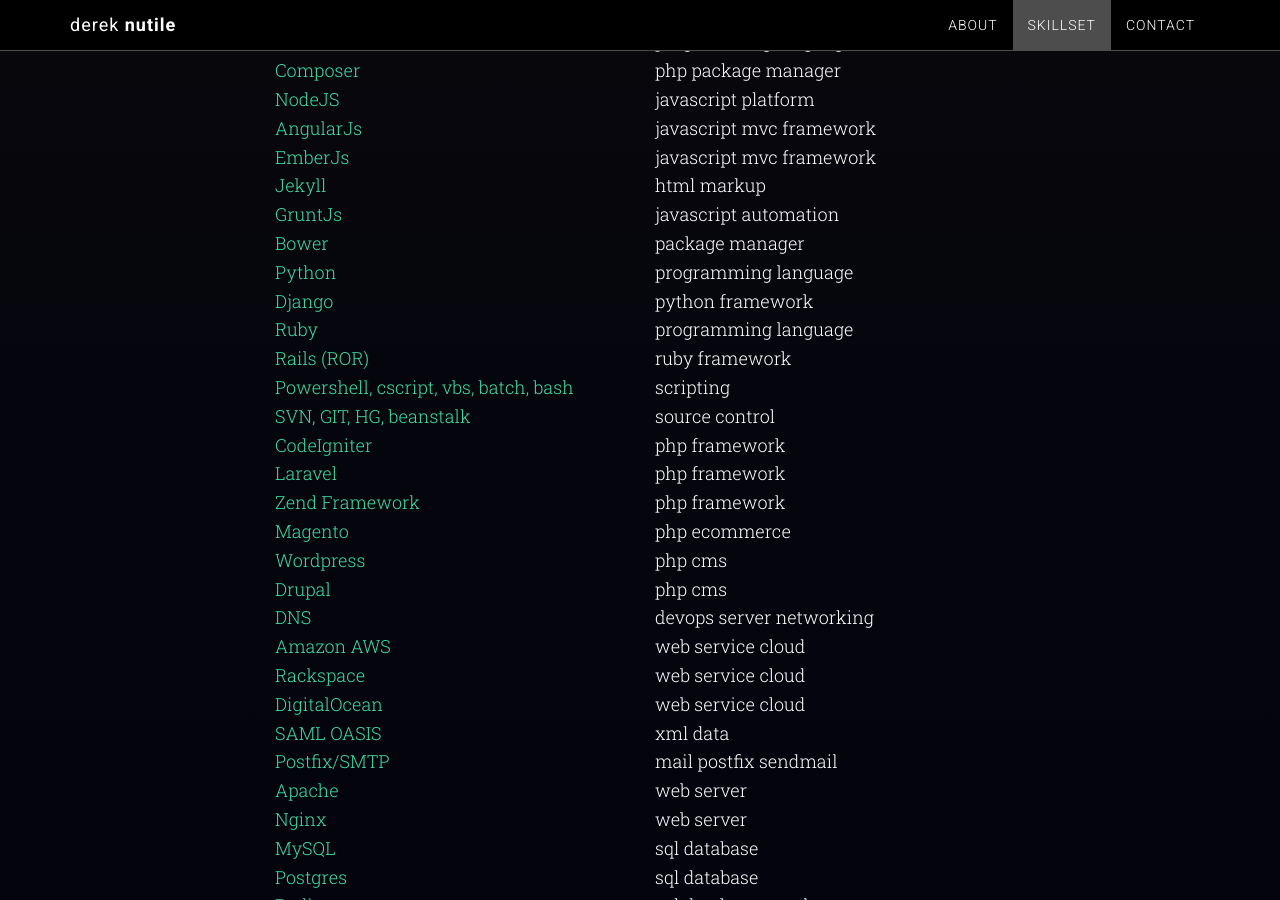
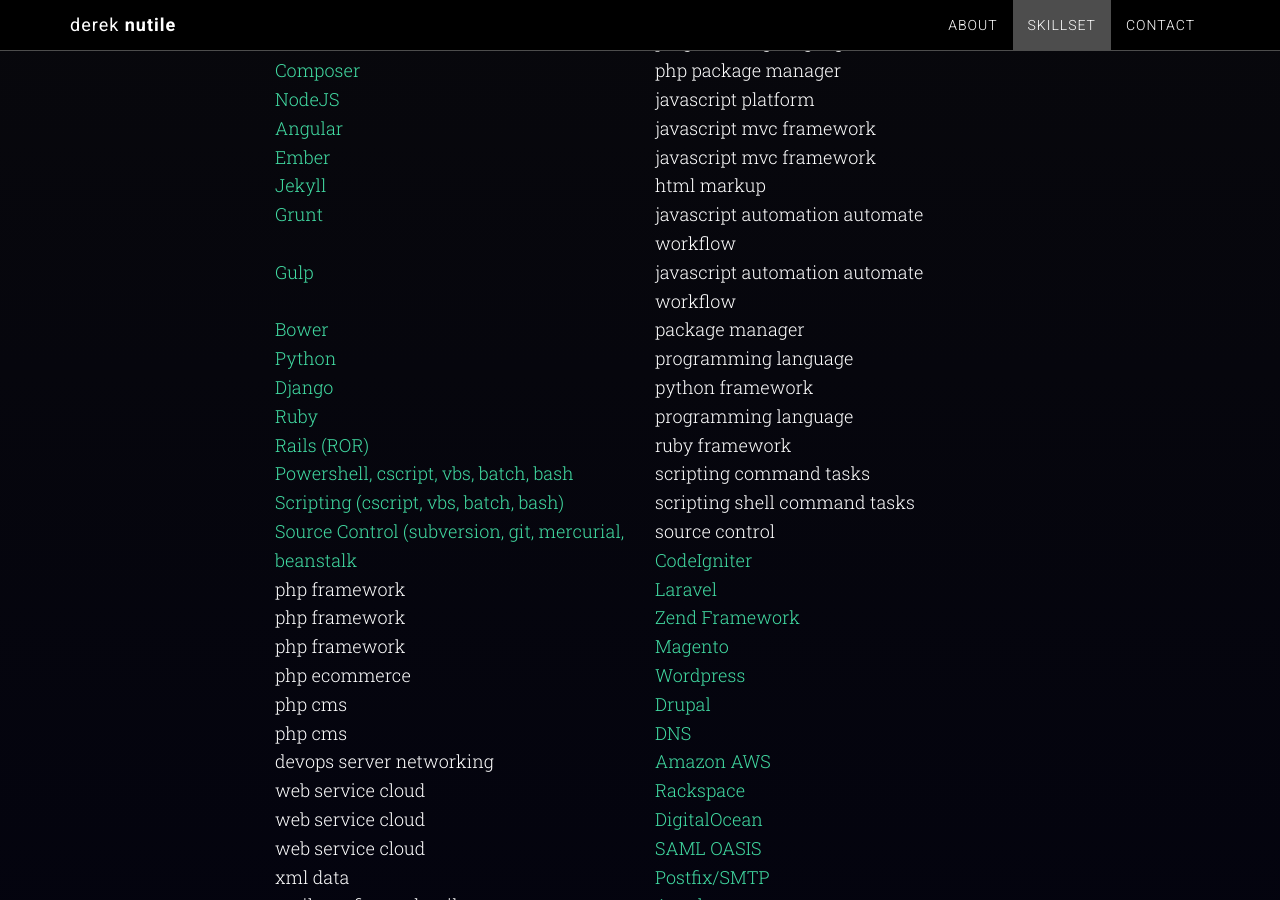
Before and after one commit to dereknutile/dereknutile.github.io, a Jekyll site: the page built from index.html, in a window 1280 px wide and 900 px high, scrolled down 2322 px. Built offline with Jekyll 4.4.1, drawn with Linux system fonts in a browser that asks for light colours; some of the changed text lies outside the part shown.

Commit message:
Updates expertise data.

```diff
--- a/_data/expertise.yml
+++ b/_data/expertise.yml
@@ -1,6 +1,6 @@
 
 - url: "http://www.w3.org/"
-  title: "HTML, CSS, Javascript"
+  title: "Web Development (html, css, Javascript)"
   category: "web development"
 
 - url: "http://jquery.com/"
@@ -28,11 +28,11 @@
   category: "javascript platform"
 
 - url: "https://angularjs.org/"
-  title: "AngularJs"
+  title: "Angular"
   category: "javascript mvc framework"
 
 - url: "http://emberjs.com/"
-  title: "EmberJs"
+  title: "Ember"
   category: "javascript mvc framework"
 
 - url: "http://jekyllrb.com/"
@@ -40,8 +40,12 @@
   category: "html markup"
 
 - url: "http://gruntjs.com/"
-  title: "GruntJs"
-  category: "javascript automation"
+  title: "Grunt"
+  category: "javascript automation automate workflow"
+
+- url: "http://gulpjs.com/"
+  title: "Gulp"
+  category: "javascript automation automate workflow"
 
 - url: "http://bower.io/"
   title: "Bower"
@@ -63,12 +67,16 @@
   title: "Rails (ROR)"
   category: "ruby framework"
 
-- url: ""
+- url: "https://msdn.microsoft.com/en-us/powershell"
   title: "Powershell, cscript, vbs, batch, bash"
-  category: "scripting"
+  category: "scripting command tasks"
 
-- url: ""
-  title: "SVN, GIT, HG, beanstalk"
+- url: "https://en.wikipedia.org/wiki/Scripting_language"
+  title: "Scripting (cscript, vbs, batch, bash)"
+  category: "scripting shell command tasks"
+
+- url: "https://en.wikipedia.org/wiki/Version_control"
+  title: "Source Control (subversion, git, mercurial, beanstalk"
   category: "source control"
 
 - url: "http://ellislab.com/codeigniter"
@@ -95,7 +103,7 @@
   title: "Drupal"
   category: "php cms"
 
-- url: ""
+- url: "https://en.wikipedia.org/wiki/Domain_Name_System"
   title: "DNS"
   category: "devops server networking"
 
@@ -155,16 +163,20 @@
   title: "Microsoft SQL SSIS"
   category: "sql data programming"
 
+- url: "https://msdn.microsoft.com/en-us/library/ms159106.aspx"
+  title: "Microsoft SQL SSRS"
+  category: "sql data reporting"
+
 - url: "https://www.docker.com/"
   title: "Docker"
-  category: "package distributed automation virtual"
+  category: "package distributed automation automate workflow virtual"
 
 - url: "http://www.vagrantup.com/"
   title: "Vagrant"
-  category: "environment distributed automation virtual"
+  category: "environment distributed automation automate workflow virtual"
 
 - url: "http://handlebarsjs.com/"
-  title: "HandlebarsJs"
+  title: "Handlebars"
   category: "semantic template mustache javascript"
 
 - url: "http://liquidmarkup.org/"
```
